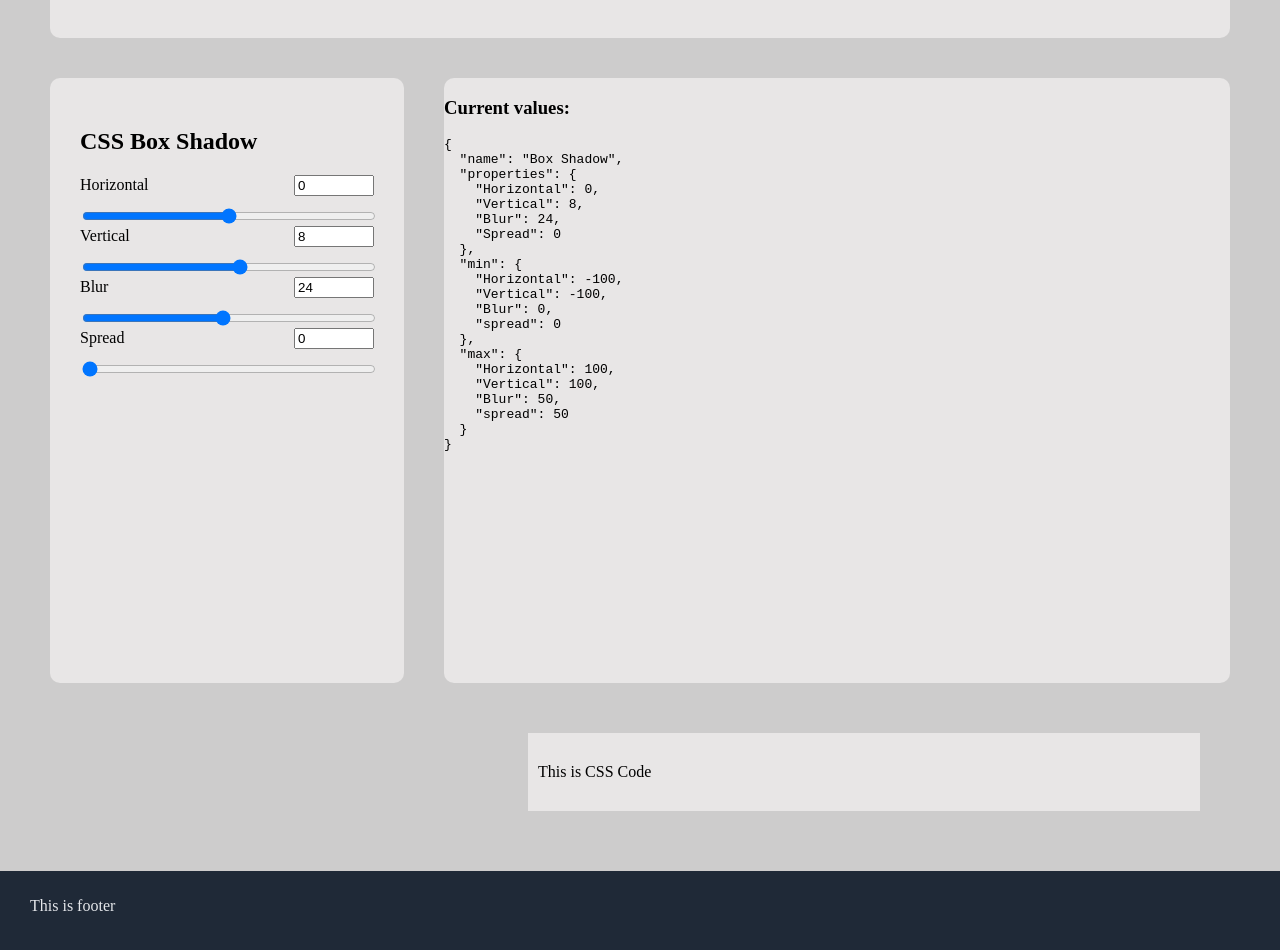
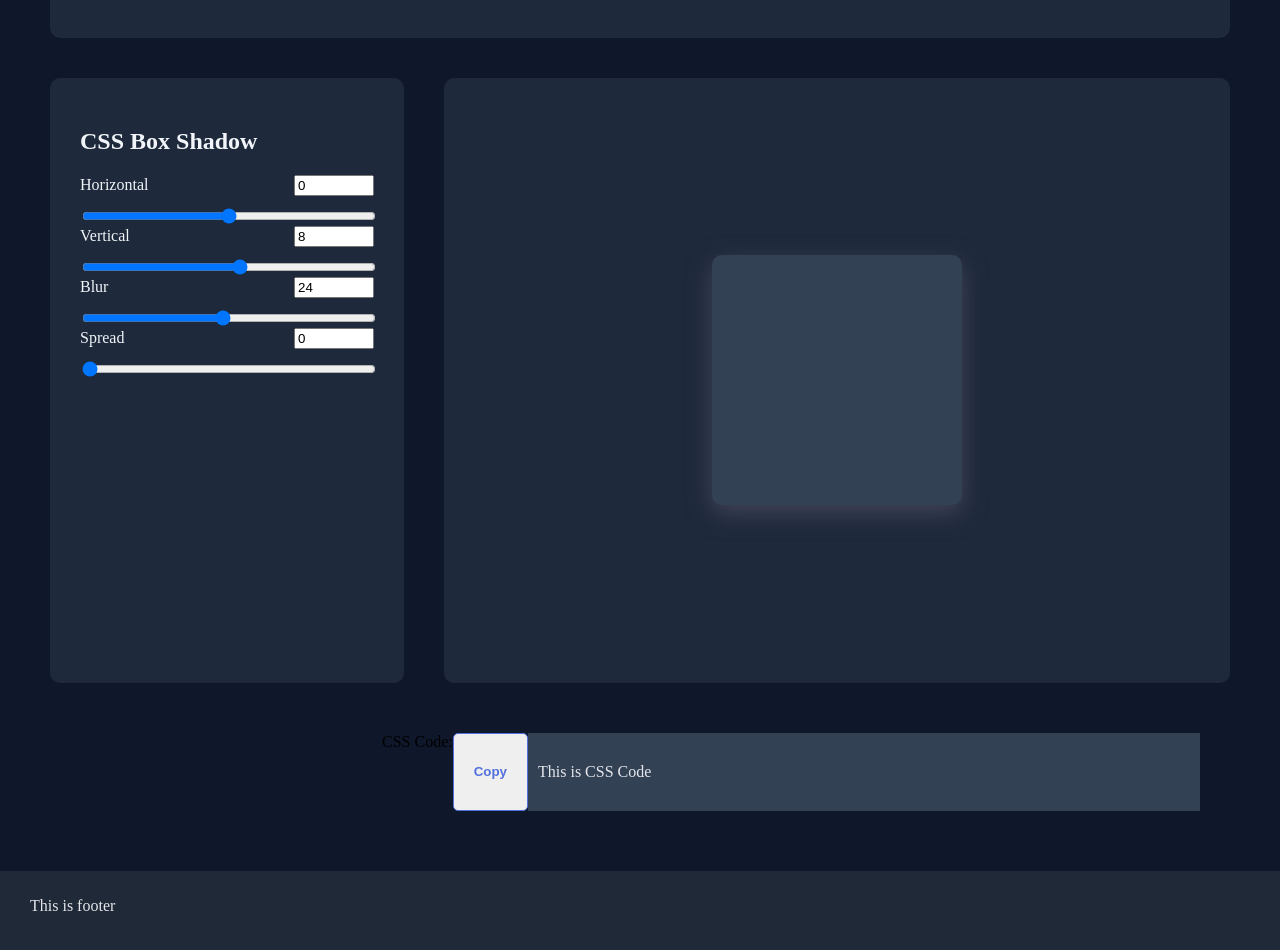
Before and after one commit to Shashwat64/CSS-Generator, a React (Vite) app: page / in a window 1280 px wide. Shown: the part 300-1250 px from the top of the page. Built offline with nearby package versions, Linux system fonts and the light colour scheme.

Commit message:
feat: make slider change visual properties

```diff
--- a/src/Components/MainSection/CSSCode.jsx
+++ b/src/Components/MainSection/CSSCode.jsx
@@ -1,6 +1,8 @@
 export default function CSSCode(){
   return(
     <section className="css-code-section">
+      CSS Code:
+      <button>Copy</button>
       <div className="css-code">
         This is CSS Code
       </div>
--- a/src/Components/MainSection/MainUI.jsx
+++ b/src/Components/MainSection/MainUI.jsx
@@ -1,9 +1,11 @@
 import { useState } from "react";
 import data from "../../data/data";
 
-export default function MainUI() {
+export default function MainUI({}) {
   // Use the full data array in state
   const [value, setValue] = useState(data[0]);
+
+  console.log(value)
 
   console.log(data[0], value.properties)
 
@@ -62,8 +64,15 @@ export default function MainUI() {
       </div>
 
       <div className="output-section">
-        <h3>Current values:</h3>
-        <pre>{JSON.stringify(value, null, 2)}</pre>
+        <div className="output-div" style={
+          {
+            WebkitBoxShadow:`${value.properties.Horizontal}px ${value.properties.Vertical}px ${value.properties.Blur}px ${value.properties.Spread}px rgba(66, 68, 90, 1)`,
+            MozBoxShadow: `${value.properties.Horizontal}px ${value.properties.Vertical}px ${value.properties.Blur}px ${value.properties.Spread}px rgba(66, 68, 90, 1)`,
+            boxShadow: `${value.properties.Horizontal}px ${value.properties.Vertical}px ${value.properties.Blur}px ${value.properties.Spread}px rgba(66, 68, 90, 1)`
+          }
+        }>
+
+        </div>
       </div>
     </section>
   );
--- a/src/index.css
+++ b/src/index.css
@@ -97,7 +97,7 @@ header>span{
 main{
   margin: 0px;
   background-color: #0f172a;
-  background-color: rgb(205, 204, 204);
+  background-color: #0F172A;
   color: #e5e7eb;
   color: black;
   height: 1000px;
@@ -121,6 +121,7 @@ main{
   margin: 0;
   padding: 10px 30px;
   background-color: rgb(232, 230, 230);
+  background-color: #1E293B;
   border-radius: 10px;
   padding: 40px 20px;
 }
@@ -194,6 +195,7 @@ legend{
 
 .user-input-section{
   background-color: rgb(232, 230, 230);
+  background-color: #1E293B;
   height: 100%;
   width: 30%;
   border-radius: 10px;
@@ -201,16 +203,29 @@ legend{
   flex-direction: column;
   /* align-items: center; */
   padding: 30px;
+  color: #F1F5F9;
 }
 
 
 .output-section{
   background-color: rgb(232, 230, 230);
+  background-color: #1E293B;
   height: 100%;
   flex-grow: 1;
   border-radius: 10px;
   /* width: 60%; */
+  display: flex;
+  align-items: center;
+  justify-content: center;
 
+}
+.output-div{
+  background-color: rgb(205, 204, 204);
+  background-color: #334155;
+  height: 250px;
+  width: 250px;
+  border-radius: 10px;
+  box-shadow: 8px 8px 24px -7px rgb(132, 133, 144);
 }
 
 
@@ -226,6 +241,8 @@ legend{
   background-color: rgb(232, 230, 230);
   width: 60%;
   padding: 30px 10px;
+  color: #e5e7eb;
+  background-color: #334155;
 }
 
 
```
